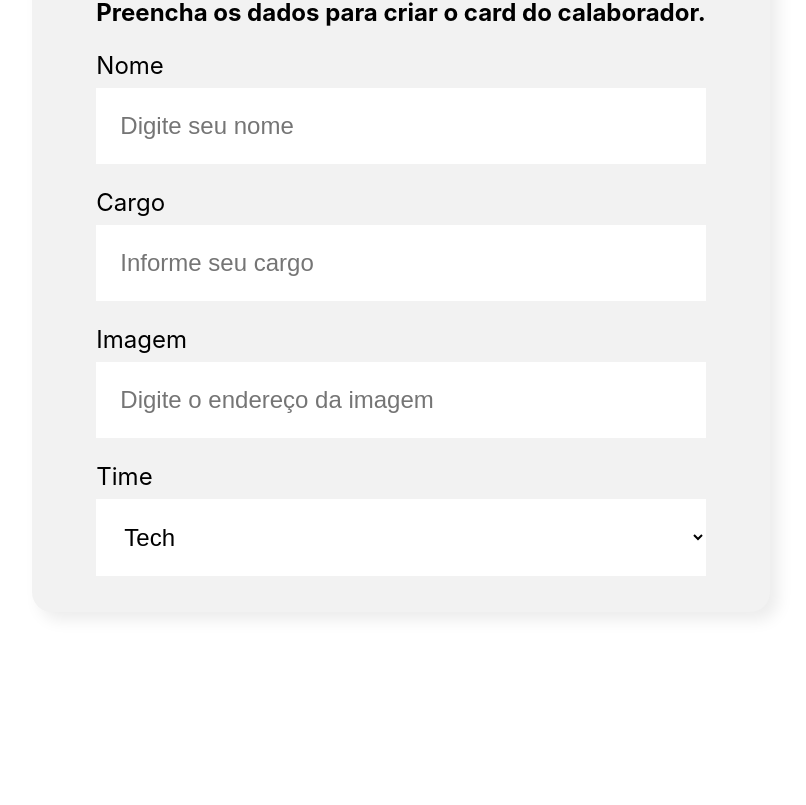
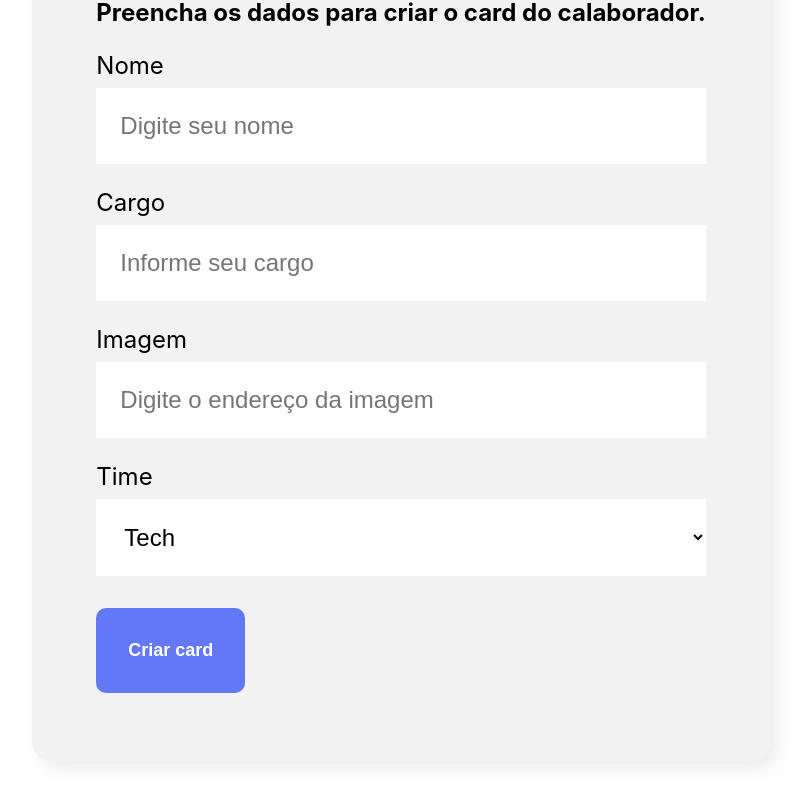
Before and after one commit to ThailonZanardi/organo-alura, a React (Create React App) app: page / in a window 1280 px wide. Shown: the part 636-1441 px from the top of the page, without its empty margins (239-1045 px from the left). Before the commit the page ends 1328 px from the top, so only its background shows below. Built offline with nearby package versions, Linux system fonts and the light colour scheme.

Commit message:
Terminando segunda aula

```diff
--- a/src/Componentes/CampoTexto/CampoTexto.js
+++ b/src/Componentes/CampoTexto/CampoTexto.js
@@ -4,7 +4,7 @@
     return(
         <div className="campo-texto">
             <label>{props.label}</label>
-            <input placeholder={props.placeholder}/>
+            <input required={props.obrigatorio} placeholder={props.placeholder}/>
         </div>
     );
 }
--- a/src/Componentes/Formulario/Formulario.js
+++ b/src/Componentes/Formulario/Formulario.js
@@ -1,5 +1,6 @@
 import CampoTexto from "../CampoTexto/CampoTexto"
 import ListaSuspensa from "../ListaSuspensa/ListaSuspensa"
+import OrganoBotao from "../OrganoBotao/OrganoBotao"
 import "./Formulario.css"
 const Formulario = () => {
 
@@ -10,14 +11,20 @@
         'SDR',
         'Closers'
     ]
+
+    const aoSalvar = (evento)=> {
+        evento.preventDefault()
+        console.log('Form foi submetido')
+    }
     return(
         <section className="formulario">
-            <form>
+            <form onSubmit={aoSalvar}>
                 <h2>Preencha os dados para criar o card do calaborador.</h2>
-                <CampoTexto label="Nome" placeholder="Digite seu nome" />
-                <CampoTexto label="Cargo" placeholder="Informe seu cargo" />
+                <CampoTexto obrigatorio ={true} label="Nome" placeholder="Digite seu nome" />
+                <CampoTexto obrigatorio ={true} label="Cargo" placeholder="Informe seu cargo" />
                 <CampoTexto label="Imagem" placeholder="Digite o endereço da imagem" />
-                <ListaSuspensa label="Time" itens={times}/>
+                <ListaSuspensa obrigatorio ={true} label="Time" itens={times}/>
+                <OrganoBotao>Criar card</OrganoBotao>
             </form>
         </section>
     )
--- a/src/Componentes/ListaSuspensa/ListaSuspensa.js
+++ b/src/Componentes/ListaSuspensa/ListaSuspensa.js
@@ -6,7 +6,7 @@
     return (
        <div className='lista-suspensa'>
             <label>{props.label}</label>
-            <select>
+            <select required={props.required}>
                 {props.itens.map(item => {
                     return <option key={item}>{item}</option>
                 })}
--- /dev/null
+++ b/src/Componentes/OrganoBotao/OrganoBotao.css
@@ -0,0 +1,15 @@
+.botao {
+    background-color: #6278f7;
+    border-radius: 10px;
+    font-weight: 700;
+    font-size: 18px;
+    padding: 32px;
+    border: none;
+    cursor: pointer;
+    color: #fff;
+    margin: 32px 0;
+}
+
+.botao:hover {
+    color: #95ffd4;
+}
--- /dev/null
+++ b/src/Componentes/OrganoBotao/OrganoBotao.js
@@ -0,0 +1,10 @@
+import './OrganoBotao.css'
+
+const OrganoBotao = (props) => {
+    return(
+        <button className="botao">
+            {props.children}
+        </button>
+    )
+}
+export default OrganoBotao
```
